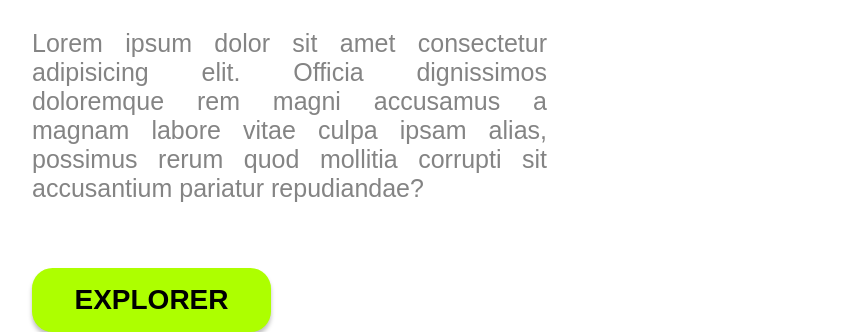
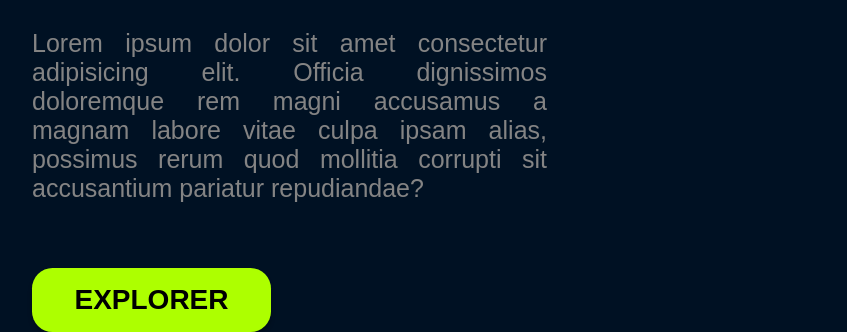
Before and after one commit to Kiralles/we-care-projeto, a plain HTML site: page index.html in a window 1280 px wide. Shown: the part 922-1254 px from the top of the page, without its empty margins (44-891 px from the left). Drawn offline with Linux system fonts and the light colour scheme.

Commit message:
Alteracao da cor do fundo da página

```diff
--- a/index.html
+++ b/index.html
@@ -12,6 +12,16 @@
 </head>
 
 <body>
+
+    <style>
+        body{
+
+            background-color:rgb(0, 17, 35);
+
+
+        }
+
+    </style>
 
     <header>
 
```
